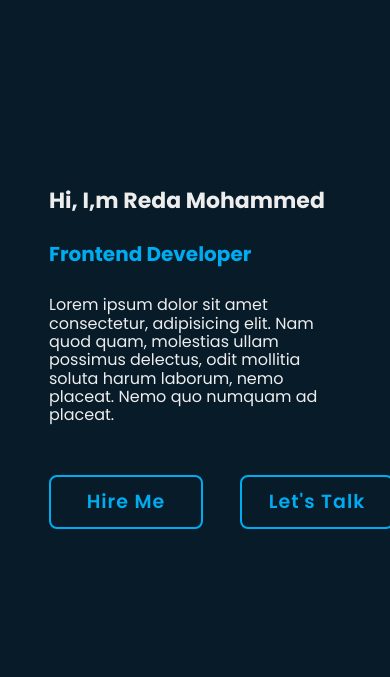
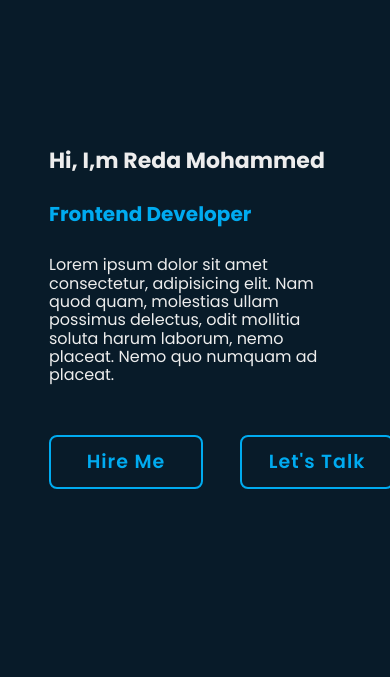
Before and after one commit to reda31mohammed/secondProject, a plain HTML site: page index.html in a window 390 px wide. Shown: the part 73-750 px from the top of the page. Drawn offline with nearby package versions, Linux system fonts and the light colour scheme.

Commit message:
Update main.css

```diff
--- a/assets-2/main.css
+++ b/assets-2/main.css
@@ -388,9 +388,9 @@ width: 100%;
         font-size: 20px;
 
     }
-/*     .home-sci{
-        margin-top: 60px;
-    } */
+    .home-content{
+        margin-bottom:80px;
+    }
     .home-imghover{
         display: none;
     }
```
